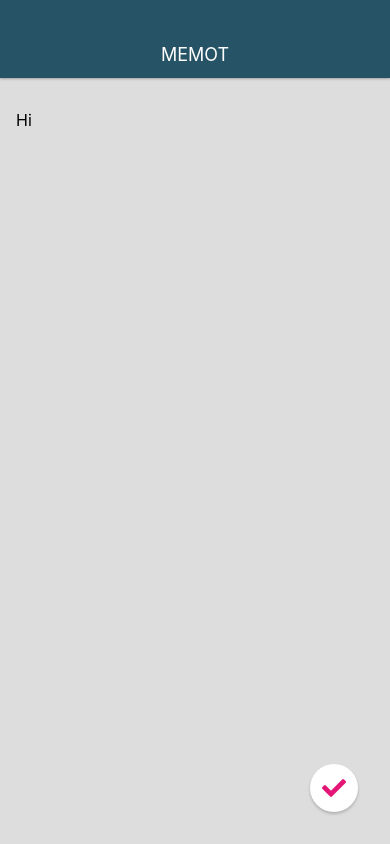
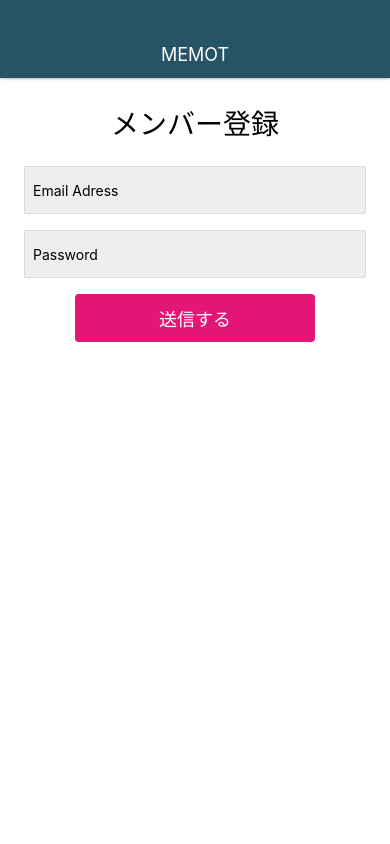
Before and after one commit to uma306/MemoApp, a React Native app: screen / in a window 390 px wide. Built offline with nearby package versions, Linux system fonts and the light colour scheme.

Commit message:
Create Login and Signup screen

```diff
--- a/App.js
+++ b/App.js
@@ -2,13 +2,13 @@
 import { StyleSheet, View } from 'react-native';
 
 import Appbar from './src/components/Appbar';
-import MemoEditScreen from './src/screens/MemoEditScreen';
+import SignUpScreen from './src/screens/SignUpScreen';
 
 export default function App() {
   return (
     <View style={styles.container}>
       <Appbar />
-      <MemoEditScreen />
+      <SignUpScreen />
     </View>
   );
 }
--- /dev/null
+++ b/src/screens/SignUpScreen.js
@@ -0,0 +1,58 @@
+import React from 'react';
+import {
+  StyleSheet, View, Text, TextInput, TouchableHighlight,
+} from 'react-native';
+
+class SignUpScreen extends React.Component {
+  render() {
+    return (
+      <View style={styles.container}>
+        <Text style={styles.title}>
+          メンバー登録
+        </Text>
+        <TextInput style={styles.input} value="Email Adress" />
+        <TextInput style={styles.input} value="Password" />
+        <TouchableHighlight style={styles.button} onPress={() => {}} underlayColor="#C70F66">
+          <Text style={styles.buttonTitle}>送信する</Text>
+        </TouchableHighlight>
+      </View>
+    );
+  }
+}
+
+const styles = StyleSheet.create({
+  container: {
+    flex: 1,
+    width: '100%',
+    padding: 24,
+    backgroundColor: '#fff',
+  },
+  input: {
+    backgroundColor: '#eee',
+    height: 48,
+    marginBottom: 16,
+    borderWidth: 1,
+    borderColor: '#DDD',
+    padding: 8,
+  },
+  title: {
+    fontSize: 28,
+    alignSelf: 'center',
+    marginBottom: 24,
+  },
+  button: {
+    backgroundColor: '#E31676',
+    height: 48,
+    borderRadius: 4,
+    justifyContent: 'center',
+    alignItems: 'center',
+    width: '70%',
+    alignSelf: 'center',
+  },
+  buttonTitle: {
+    color: '#fff',
+    fontSize: 18,
+  },
+});
+
+export default SignUpScreen;
```
Also changed, not shown: src/screens/LoginScreen.js (added, +58 -0 lines).
